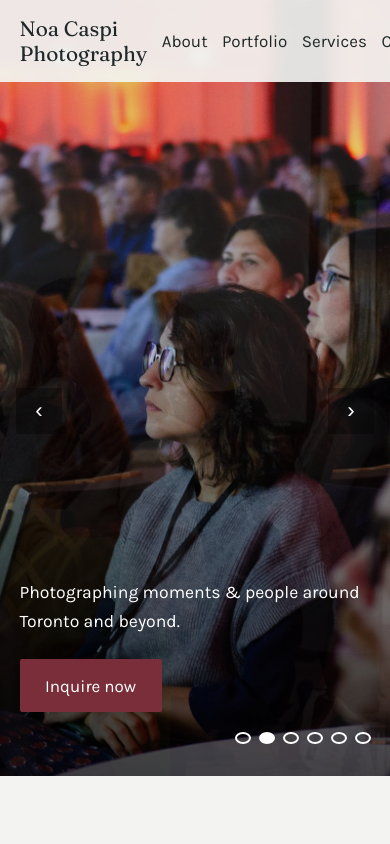
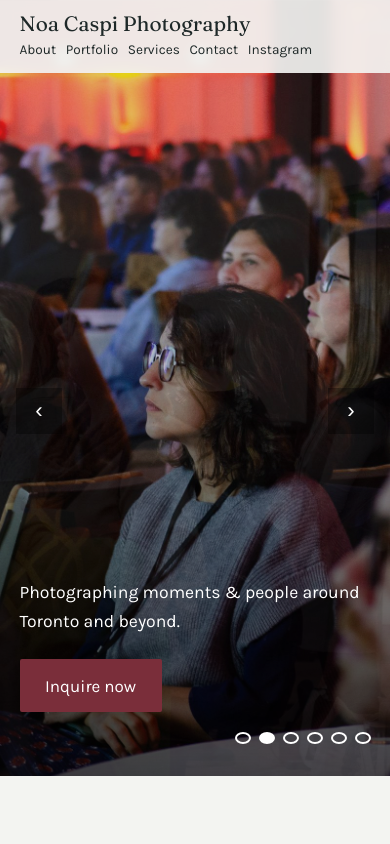
Before and after one commit to dc1970/noacaspi.com, a plain HTML site: page index.html in a window 390 px wide. Shown: the top 844 px of the page. Drawn offline with Linux system fonts and the light colour scheme.

Commit message:
Fix mobile nav: show all links on small screens
The header was a single non-wrapping flex row, so on phones the logo plus
five links overflowed and Services, Contact and Instagram were pushed off
screen. On screens 760px and narrower the header now wraps, with the nav
on its own row below the logo. Added scroll padding so anchor targets are
not hidden under the taller header.

Co-Authored-By: Claude Sonnet 5.5 <noreply@anthropic.com>
Claude-Session: https://claude.ai/code/session_01DefFMUD31dt5T5GeN9FB3k

```diff
--- a/style.css
+++ b/style.css
@@ -57,7 +57,12 @@ th,td{text-align:left;padding:1rem .8rem;border-bottom:1px solid var(--line);ver
 th{font-family:var(--head),serif;font-weight:400;font-size:1.15rem}
 td.p{font:1.3rem var(--head),serif;white-space:nowrap}
 .note{color:var(--muted);margin-top:1rem;font-size:.95rem}
-@media(max-width:760px){.about,.two{grid-template-columns:1fr}nav a{margin-left:.9rem}}
+@media(max-width:760px){.about,.two{grid-template-columns:1fr}
+html{scroll-padding-top:6.5rem}
+header{flex-wrap:wrap;row-gap:.2rem;padding:.7rem 5vw}
+nav{width:100%;display:flex;flex-wrap:wrap;gap:.1rem .75rem;font-size:.9rem}
+nav a{margin-left:0}}
+@media(max-width:400px){nav{gap:.1rem .6rem;font-size:.85rem}}
 @media(prefers-reduced-motion:reduce){.slide{transition:none}html{scroll-behavior:auto}}
 
 .ig{font-weight:700}.follow{margin-top:2rem;color:var(--muted)}td.go{white-space:nowrap}
```
